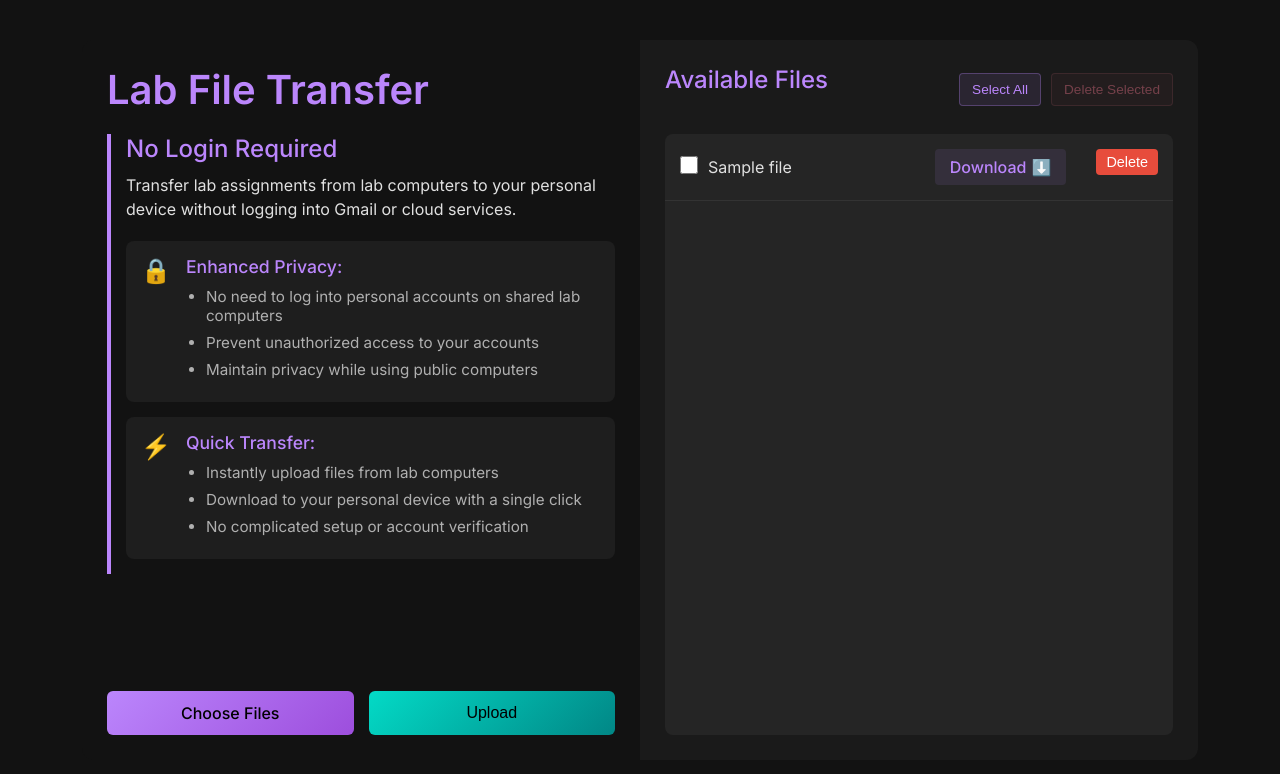
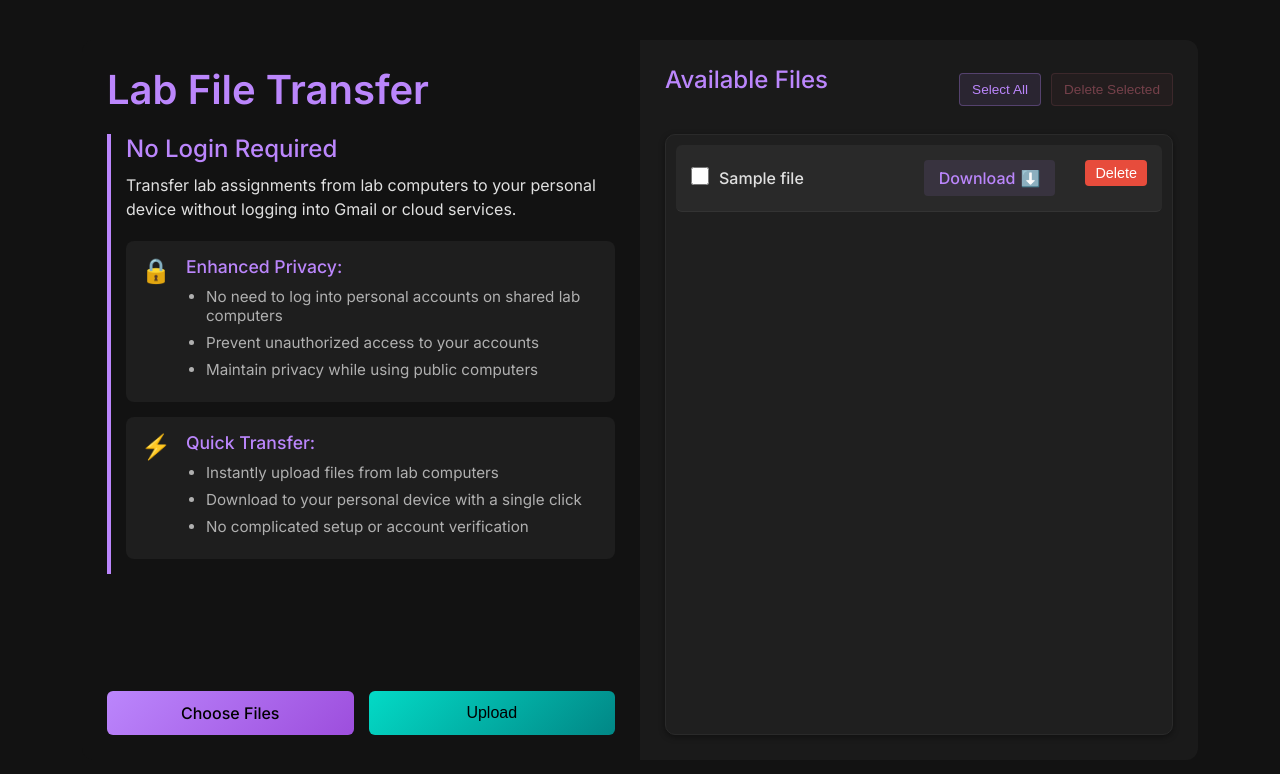
Before and after one commit to naman-0804/File_Storage, a Flask app: template templates/index.html in a window 1280 px wide. Shown: the top 774 px of the page. Run offline with Flask 3, Linux system fonts and the light colour scheme; the template is opened without the code that fills it: most values are stand-ins (such as "Sample title", 1, 10 or a date in 2020); parts of the project's set-up code (start-up, migrations or seed data) failed here and were passed over.

Commit message:
making it look better?

```diff
--- a/app.py
+++ b/app.py
@@ -7,7 +7,7 @@ import io
 from googleapiclient.http import MediaIoBaseDownload
 
 app = Flask(__name__)
-app.secret_key = 'your_secret_key_here'  # Required for flash messages
+app.secret_key = 'your_secret_key_here'
 
 # Config
 FOLDER_ID = '1g7K6oqInxwaiZ_LoJ5QSRtKBUCgS5b_3'
--- a/static/style.css
+++ b/static/style.css
@@ -173,30 +173,39 @@ body {
 
 .files-list {
   list-style: none;
-  border-radius: 8px;
-  background-color: #252525;
+  border-radius: 10px;
+  background-color: #1f1f1f;
   overflow-y: auto;
   flex: 1;
+  padding: 10px;
+  border: 1px solid #2a2a2a;
+  box-shadow: 0 2px 6px rgba(0, 0, 0, 0.4);
 }
 
 .file-item {
   display: flex;
+  align-items: center;
   justify-content: space-between;
-  align-items: center;
-  padding: 15px;
-  border-bottom: 1px solid #333;
+  padding: 12px 18px;
+  background-color: #292929;
+  border-radius: 6px;
+  margin-bottom: 10px;
+  transition: background-color 0.3s ease;
 }
 
 .file-item:hover {
-  background-color: #2d2d2d;
+  background-color: #333333;
 }
 
 .file-name {
-  white-space: nowrap;
+  flex: 1;
+  font-size: 1rem;
+  font-weight: 500;
+  color: #e0e0e0;
   overflow: hidden;
   text-overflow: ellipsis;
-  flex: 1;
-  padding-right: 15px;
+  white-space: nowrap;
+  margin-right: 15px;
 }
 
 .download-link {
```
